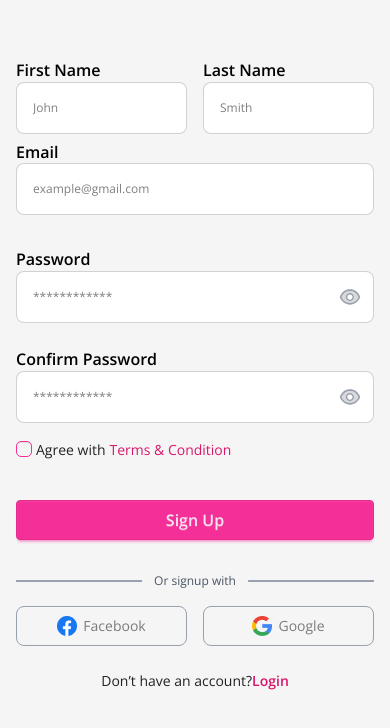
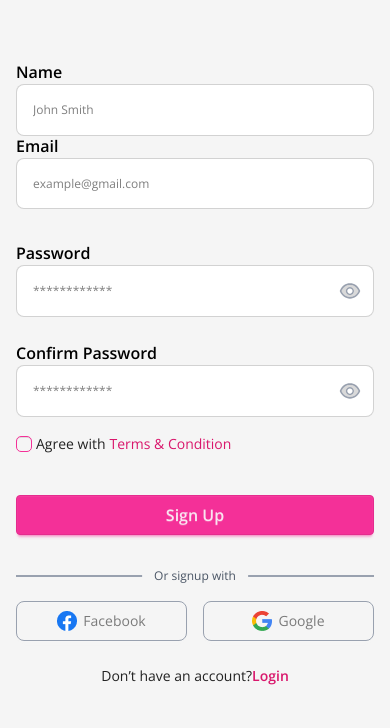
Before and after one commit to Ofaa0/e-book-commerce, a React (Vite) app: page /signup in a window 390 px wide. Shown: the top 728 px of the page. Built offline with nearby package versions, Linux system fonts and the light colour scheme.

Commit message:
Handle Fields on different screens

```diff
--- a/src/components/loginComponents/InputField.jsx
+++ b/src/components/loginComponents/InputField.jsx
@@ -3,7 +3,7 @@ import { Field } from "formik";
 const InputField = ({ name, label , type, placeHolder}) => {
   return (
     <label
-      className="text-black pb-2 text-[16px] lg:text-[18px] font-semibold leading-[21.75px]"
+      className="text-black pb-2 text-[16px] lg:text-[18px] font-semibold leading-[21.75px] w-full"
       htmlFor=""
     >
       {label} <br />
--- a/src/components/loginComponents/loginValidator.js
+++ b/src/components/loginComponents/loginValidator.js
@@ -6,11 +6,29 @@ export const validationLoginSchema = Yup.object({
 });
 
 export const validationSignupSchema = Yup.object({
-  firstName: Yup.string().required(),
-  lastName: Yup.string().required(),
+  firstName: Yup.string().required("First Name is required"),
+  lastName: Yup.string().required("Last Name is required"),
   email: Yup.string().required().email(),
   password: Yup.string().required().min(8),
   cPassword: Yup.string()
     .oneOf([Yup.ref("password")], "Passwords must match")
     .required("Confirm password is required"),
 });
+export const validationSignupMobileSchema = Yup.object({
+  fullName: Yup.string()
+    .required("Name is required")
+    .test(
+      "full-name",
+      "Please enter first and last name",
+      (value) => {
+        if (!value) return false; // فاضي → fail
+        const parts = value.trim().split(" ");
+        return parts.length >= 2; // على الأقل كلمتين
+      }
+    ),
+  email: Yup.string().required().email(),
+  password: Yup.string().required().min(8),
+  cPassword: Yup.string()
+    .oneOf([Yup.ref("password")], "Passwords must match")
+    .required("Confirm password is required"),
+});
--- a/src/pages/LoginPage.jsx
+++ b/src/pages/LoginPage.jsx
@@ -57,7 +57,7 @@ const LoginPage = () => {
             <ErrorMessage
               component={"p"}
               name="email"
-              className="text-red-500"
+              className="text-red-500 text-[14px] lg:text-[16px]"
             />
             <div className="w-full relative">
               <InputField
@@ -85,7 +85,7 @@ const LoginPage = () => {
             <ErrorMessage
               component={"p"}
               name="password"
-              className="text-red-500 pb-3"
+              className="text-red-500 text-[14px] lg:text-[16px] pb-3"
             />
           </div>
           <div className="self-start w-full flex justify-between mb-10">
--- a/src/pages/SignupPage.jsx
+++ b/src/pages/SignupPage.jsx
@@ -3,7 +3,10 @@ import InputField from "../components/loginComponents/InputField";
 import { Link, useNavigate } from "react-router-dom";
 import axios from "axios";
 import { url } from "../store";
-import { validationSignupSchema } from "../components/loginComponents/loginValidator";
+import {
+  validationSignupMobileSchema,
+  validationSignupSchema,
+} from "../components/loginComponents/loginValidator";
 import toast from "react-hot-toast";
 import { AiTwotoneEyeInvisible } from "react-icons/ai";
 import { AiTwotoneEye } from "react-icons/ai";
@@ -21,16 +24,24 @@ const SignupPage = () => {
   });
   const navigate = useNavigate();
   const handleSignup = async (vals) => {
-    const { firstName, lastName, email, password, cPassword } = vals;
+    const valsInfo = isMobile
+      ? {
+          first_name: vals.firstName,
+          last_name: vals.lastName,
+          email: vals.email,
+          password: vals.password,
+          password_confirmation: vals.cPassword,
+        }
+      : {
+          first_name: vals.fullName.split(" ")[0] || "",
+          last_name: vals.fullName.split(" ")[1] || "",
+          email: vals.email,
+          password: vals.password,
+          password_confirmation: vals.cPassword,
+        };
     if (vals.agree) {
       try {
-        const res = await axios.post(url + "/register", {
-          first_name: firstName,
-          last_name: lastName,
-          email: email,
-          password: password,
-          password_confirmation: cPassword,
-        });
+        const res = await axios.post(url + "/register", valsInfo);
         console.log("registration success:", res.data);
         toast.success("account is created");
         navigate("/login");
@@ -45,18 +56,31 @@ const SignupPage = () => {
   return (
     <div className="w-full min-h-dvh bg-white-bg flex justify-center items-start pb-60.5 lg:pb-111.5">
       <Formik
-        initialValues={{
+        initialValues={
+          isMobile
+            ? {
                 firstName: "",
                 lastName: "",
                 email: "",
                 password: "",
                 cPassword: "",
                 agree: false,
-        }}
+              }
+            : {
+                fullName: "",
+                email: "",
+                password: "",
+                cPassword: "",
+                agree: false,
+              }
+        }
         onSubmit={handleSignup}
-        validationSchema={validationSignupSchema}
+        validationSchema={
+          isMobile ? validationSignupSchema : validationSignupMobileSchema
+        }
       >
         <Form className="mt-15 w-141.75 flex flex-col justify-center items-center px-4 lg:px-0">
+          {isMobile ? (
             <div className="w-full grid grid-cols-2 gap-4">
               <InputField
                 type="text"
@@ -71,16 +95,33 @@ const SignupPage = () => {
                 placeHolder="Smith"
               />
             </div>
+          ) : (
+            <>
+              <div className="w-full">
+                <InputField
+                  type="text"
+                  name="fullName"
+                  label="Name"
+                  placeHolder="John Smith"
+                />
+                <ErrorMessage
+                  component={"p"}
+                  name="fullName"
+                  className="text-red-500 text-[14px] lg:text-[16px] py-4"
+                />
+              </div>
+            </>
+          )}
           <div className="w-full grid grid-cols-2 gap-4">
             <ErrorMessage
               component={"p"}
               name="firstName"
-              className="text-red-500"
+              className="text-red-500 text-[14px] lg:text-[16px]"
             />
             <ErrorMessage
               component={"p"}
               name="lastName"
-              className="text-red-500"
+              className="text-red-500 text-[14px] lg:text-[16px]"
             />
           </div>
           <div className="w-full flex flex-col gap-6">
@@ -93,11 +134,11 @@ const SignupPage = () => {
             <ErrorMessage
               component={"p"}
               name="email"
-              className="text-red-500"
+              className="text-red-500 text-[14px] lg:text-[16px]"
             />
             <div className="w-full relative">
               <InputField
-                type={isHiddenPass ? "password" : "text"}
+                type={isHiddenPass ? "text" : "password"}
                 name="password"
                 label="Password"
                 placeHolder={!isMobile ? "************" : "Enter password"}
@@ -122,11 +163,11 @@ const SignupPage = () => {
             <ErrorMessage
               component={"p"}
               name="password"
-              className="text-red-500 pb-3"
+              className="text-red-500 text-[14px] lg:text-[16px] pb-3"
             />
             <div className="w-full relative">
               <InputField
-                type={isHiddenPass ? "password" : "text"}
+                type={isHiddenPass ? "text" : "password"}
                 name="cPassword"
                 label="Confirm Password"
                 placeHolder={!isMobile ? "************" : "Enter password"}
@@ -151,7 +192,7 @@ const SignupPage = () => {
             <ErrorMessage
               component={"p"}
               name="cPassword"
-              className="text-red-500 pb-3"
+              className="text-red-500 text-[14px] lg:text-[16px] pb-3"
             />
           </div>
           <div className="self-start w-full flex justify-between mb-10">
```
Lines whose indentation alone changed are shown as unchanged.
